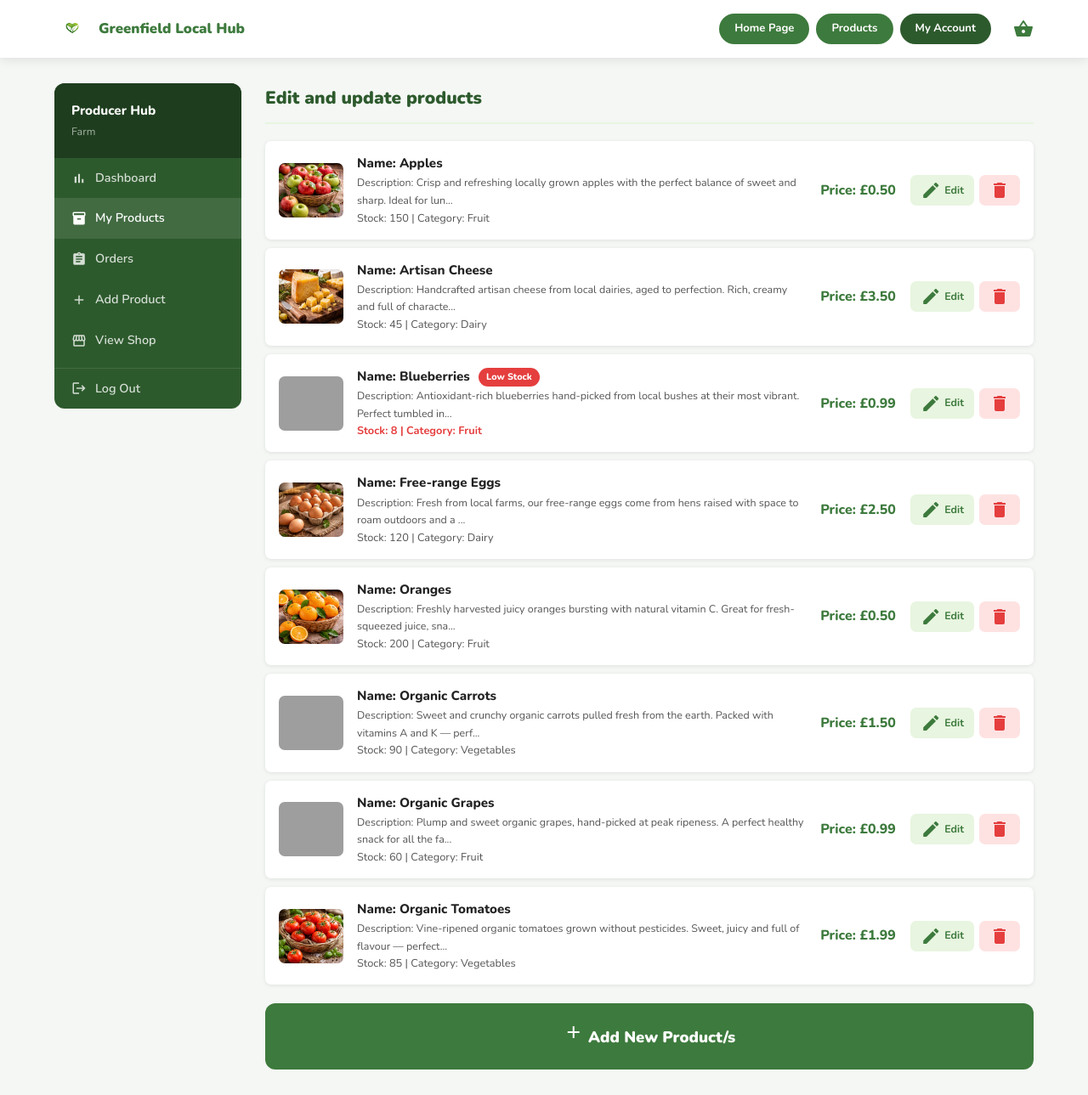
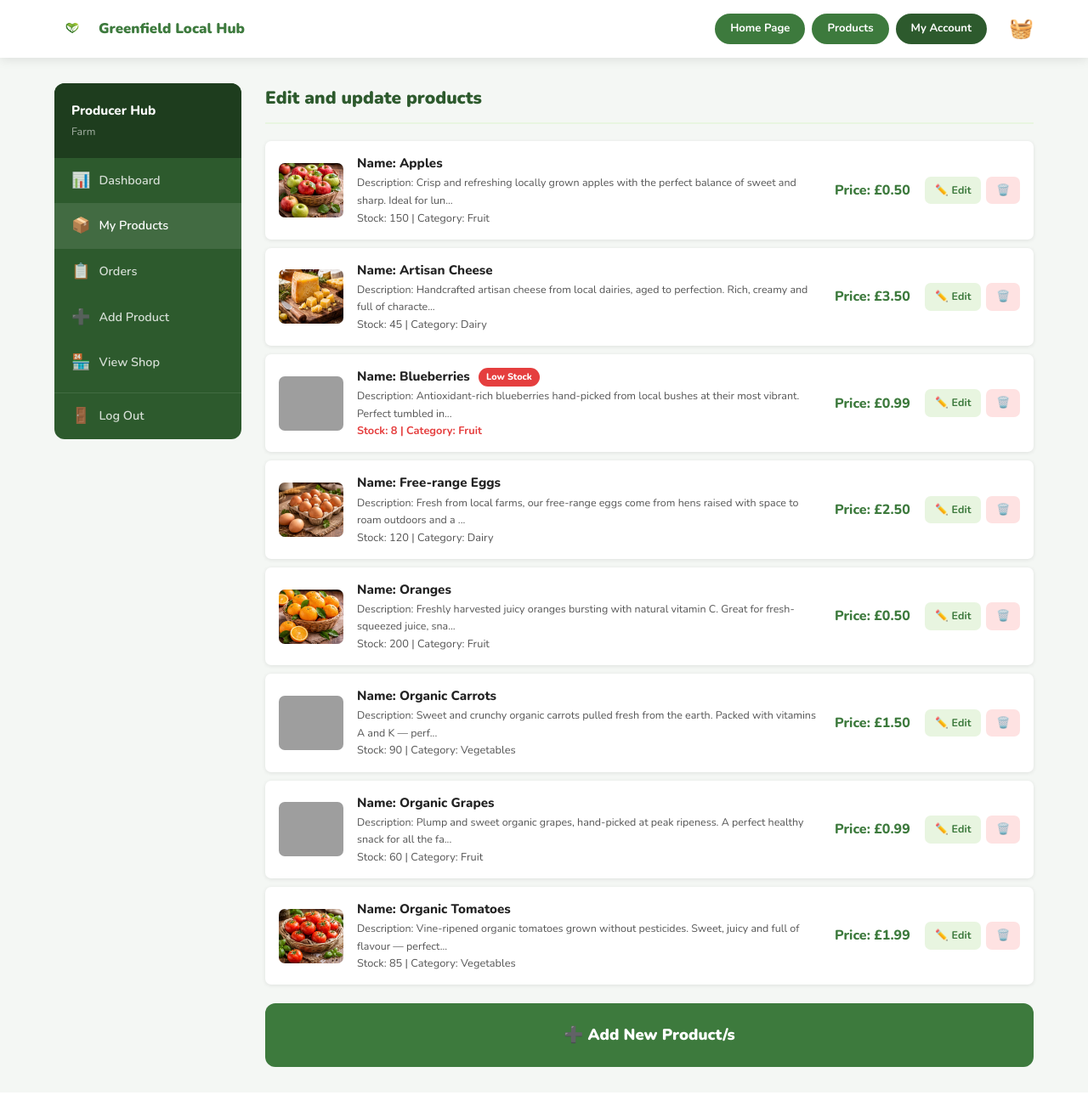
Before and after one commit to EagleOverlord/podcast-music, a PHP site: page /producer/products.php in a window 1280 px wide. Shown: the whole page at 85% size. After the commit the page ends 1256 px from the top, so only its background shows below. Run offline with PHP 8.4, Linux system fonts and the light colour scheme; a user stored in the database is signed in; data comes from the database, SQL or seed files in the repository; some libraries are stand-ins or nearby versions; grey boxes are pictures that could not be loaded.

Commit message:
Make logo/icon visuals work offline without Material Icons CDN
Agent-Logs-Url: https://github.com/EagleOverlord/podcast-music/sessions/53a3dc9e-409b-4753-8bb4-5bf6bbb9bd01

Co-authored-by: EagleOverlord <212128574+EagleOverlord@users.noreply.github.com>

```diff
--- a/includes/header.php
+++ b/includes/header.php
@@ -12,7 +12,6 @@ $current_dir  = basename(dirname($_SERVER['PHP_SELF']));
     <link rel="stylesheet" href="<?= BASE_URL ?>css/style.css">
     <link rel="preconnect" href="https://fonts.googleapis.com">
     <link href="https://fonts.googleapis.com/css2?family=Nunito:wght@400;600;700;800;900&display=swap" rel="stylesheet">
-    <link href="https://fonts.googleapis.com/icon?family=Material+Icons" rel="stylesheet">
 </head>
 <body>
 
@@ -43,7 +42,7 @@ $current_dir  = basename(dirname($_SERVER['PHP_SELF']));
         </div>
 
         <a href="<?= BASE_URL ?>basket.php" class="nav-cart" title="View basket">
-            <span class="material-icons">shopping_basket</span>
+            <span class="material-icons">🧺</span>
             <?php if ($basket_count > 0): ?>
                 <span class="cart-badge"><?= $basket_count ?></span>
             <?php endif; ?>
--- a/index.php
+++ b/index.php
@@ -18,7 +18,7 @@ require_once 'includes/header.php';
             <h1>Eat Fresh and<br>Buy Local</h1>
             <p>Supporting local farmers &amp; bringing the freshest produce straight to your door.</p>
             <a href="shop.php" class="btn btn-primary btn-lg">
-                <span class="material-icons">storefront</span> Shop Now
+                <span class="material-icons">🏪</span> Shop Now
             </a>
         </div>
     </section>
--- a/login.php
+++ b/login.php
@@ -56,7 +56,7 @@ require_once 'includes/header.php';
         <h1 class="auth-title">Login</h1>
 
         <?php if ($error): ?>
-            <div class="alert alert-error"><span class="material-icons" style="font-size:16px;vertical-align:middle;">error</span> <?= htmlspecialchars($error) ?></div>
+            <div class="alert alert-error"><span class="material-icons" style="font-size:16px;vertical-align:middle;">⚠️</span> <?= htmlspecialchars($error) ?></div>
         <?php endif; ?>
 
         <form method="POST" action="">
@@ -78,7 +78,7 @@ require_once 'includes/header.php';
             </div>
 
             <button type="submit" class="btn btn-primary btn-full btn-lg">
-                <span class="material-icons">lock</span> Login
+                <span class="material-icons">🔒</span> Login
             </button>
         </form>
 
--- a/order-confirmation.php
+++ b/order-confirmation.php
@@ -19,7 +19,7 @@ require_once 'includes/header.php';
 <div class="confirm-wrapper">
 
     <div class="confirm-icon">
-        <span class="material-icons">check</span>
+        <span class="material-icons">✅</span>
     </div>
 
     <h1 style="font-size:2rem;font-weight:900;margin-bottom:10px;">Order Confirmed!</h1>
@@ -60,11 +60,11 @@ require_once 'includes/header.php';
     <div style="display:flex;gap:12px;justify-content:center;flex-wrap:wrap;">
         <?php if ($order_id): ?>
         <a href="track-order.php?order=<?= $order_id ?>" class="btn btn-primary">
-            <span class="material-icons">location_on</span> Track My Order
+            <span class="material-icons">📍</span> Track My Order
         </a>
         <?php endif; ?>
         <a href="shop.php" class="btn btn-secondary">
-            <span class="material-icons">storefront</span> Continue Shopping
+            <span class="material-icons">🏪</span> Continue Shopping
         </a>
     </div>
 
--- a/producer/add-product.php
+++ b/producer/add-product.php
@@ -92,7 +92,7 @@ require_once '../includes/header.php';
         <h1 class="manage-heading"><?= $product ? 'Edit Product' : 'Add New Product' ?></h1>
 
         <?php if ($error): ?>
-        <div class="alert alert-error"><span class="material-icons" style="font-size:16px;vertical-align:middle;">error</span> <?= htmlspecialchars($error) ?></div>
+        <div class="alert alert-error"><span class="material-icons" style="font-size:16px;vertical-align:middle;">⚠️</span> <?= htmlspecialchars($error) ?></div>
         <?php endif; ?>
 
         <form method="POST" enctype="multipart/form-data">
@@ -174,7 +174,7 @@ require_once '../includes/header.php';
 
             <div style="display:flex;gap:12px;margin-top:6px;">
                 <button type="submit" class="btn btn-primary btn-lg">
-                    <span class="material-icons">save</span> <?= $product ? 'Save Changes' : 'Add Product' ?>
+                    <span class="material-icons">💾</span> <?= $product ? 'Save Changes' : 'Add Product' ?>
                 </button>
                 <a href="products.php" class="btn btn-outline">Cancel</a>
             </div>
--- a/producer/orders.php
+++ b/producer/orders.php
@@ -68,7 +68,7 @@ require_once '../includes/header.php';
 
         <?php if (empty($orders)): ?>
         <div class="empty-state">
-            <span class="material-icons">assignment</span>
+            <span class="material-icons">📋</span>
             <h3>No orders found</h3>
             <p>Orders will appear here once customers place them.</p>
         </div>
@@ -108,11 +108,11 @@ require_once '../includes/header.php';
                                 <option value="delivered"  <?= $o['status']==='delivered'  ? 'selected':'' ?>>Delivered</option>
                             </select>
                             <button type="submit" class="icon-btn icon-btn-edit" title="Update">
-                                <span class="material-icons">save</span>
+                                <span class="material-icons">💾</span>
                             </button>
                             <a href="<?= BASE_URL ?>track-order.php?order=<?= $o['id'] ?>"
                                class="icon-btn icon-btn-edit" title="View order" target="_blank">
-                                <span class="material-icons">open_in_new</span>
+                                <span class="material-icons">↗️</span>
                             </a>
                         </form>
                     </td>
--- a/producer/producer-sidebar.php
+++ b/producer/producer-sidebar.php
@@ -9,27 +9,27 @@ $current = basename($_SERVER['PHP_SELF']);
     <nav>
         <a href="<?= BASE_URL ?>producer/dashboard.php"
            class="producer-nav-link <?= $current==='dashboard.php' ? 'active':'' ?>">
-            <span class="material-icons">bar_chart</span> Dashboard
+            <span class="material-icons">📊</span> Dashboard
         </a>
         <a href="<?= BASE_URL ?>producer/products.php"
            class="producer-nav-link <?= $current==='products.php' ? 'active':'' ?>">
-            <span class="material-icons">inventory_2</span> My Products
+            <span class="material-icons">📦</span> My Products
         </a>
         <a href="<?= BASE_URL ?>producer/orders.php"
            class="producer-nav-link <?= $current==='orders.php' ? 'active':'' ?>">
-            <span class="material-icons">assignment</span> Orders
+            <span class="material-icons">📋</span> Orders
         </a>
         <a href="<?= BASE_URL ?>producer/add-product.php"
            class="producer-nav-link <?= $current==='add-product.php' ? 'active':'' ?>">
-            <span class="material-icons">add</span> Add Product
+            <span class="material-icons">➕</span> Add Product
         </a>
         <a href="<?= BASE_URL ?>shop.php" class="producer-nav-link">
-            <span class="material-icons">storefront</span> View Shop
+            <span class="material-icons">🏪</span> View Shop
         </a>
         <a href="<?= BASE_URL ?>logout.php"
            class="producer-nav-link"
            style="border-top:1px solid rgba(255,255,255,.1);margin-top:8px;">
-            <span class="material-icons">logout</span> Log Out
+            <span class="material-icons">🚪</span> Log Out
         </a>
     </nav>
 </aside>
--- a/producer/products.php
+++ b/producer/products.php
@@ -43,7 +43,7 @@ require_once '../includes/header.php';
 
         <?php if (empty($products)): ?>
         <div class="empty-state">
-            <span class="material-icons">inventory_2</span>
+            <span class="material-icons">📦</span>
             <h3>No products yet</h3>
             <p>Add your first product to get started.</p>
         </div>
@@ -76,12 +76,12 @@ require_once '../includes/header.php';
 
             <div class="product-row-actions" style="grid-column:4;">
                 <a href="add-product.php?edit=<?= $p['id'] ?>" class="icon-btn icon-btn-edit">
-                    <span class="material-icons">edit</span> Edit
+                    <span class="material-icons">✏️</span> Edit
                 </a>
                 <a href="products.php?delete=<?= $p['id'] ?>"
                    class="icon-btn icon-btn-delete"
                    onclick="return confirm('Delete <?= htmlspecialchars($p['name'], ENT_QUOTES) ?>?')">
-                    <span class="material-icons">delete</span>
+                    <span class="material-icons">🗑️</span>
                 </a>
             </div>
         </div>
@@ -89,7 +89,7 @@ require_once '../includes/header.php';
         <?php endif; ?>
 
         <a href="add-product.php" class="add-product-btn">
-            <span class="material-icons">add</span> Add New Product/s
+            <span class="material-icons">➕</span> Add New Product/s
         </a>
     </div>
 
--- a/shop.php
+++ b/shop.php
@@ -103,7 +103,7 @@ require_once 'includes/header.php';
                 <?php if ($cat_filter || $price_min !== null || $price_max): ?>
                 <div class="sidebar-section">
                     <a href="shop.php" class="btn btn-outline btn-sm btn-full">
-                        <span class="material-icons">close</span> Clear Filters
+                        <span class="material-icons">✖️</span> Clear Filters
                     </a>
                 </div>
                 <?php endif; ?>
@@ -119,7 +119,7 @@ require_once 'includes/header.php';
 
             <?php if (empty($products)): ?>
             <div class="empty-state">
-                <span class="material-icons">search</span>
+                <span class="material-icons">🔎</span>
                 <h3>No products found</h3>
                 <p>Try adjusting your filters or <a href="shop.php" class="form-link">browse all products</a>.</p>
             </div>
--- a/signup.php
+++ b/signup.php
@@ -53,7 +53,7 @@ require_once 'includes/header.php';
         <h1 class="auth-title">Sign Up</h1>
 
         <?php if ($error): ?>
-            <div class="alert alert-error"><span class="material-icons" style="font-size:16px;vertical-align:middle;">error</span> <?= htmlspecialchars($error) ?></div>
+            <div class="alert alert-error"><span class="material-icons" style="font-size:16px;vertical-align:middle;">⚠️</span> <?= htmlspecialchars($error) ?></div>
         <?php endif; ?>
 
         <form method="POST" action="">
@@ -86,7 +86,7 @@ require_once 'includes/header.php';
             </div>
 
             <button type="submit" class="btn btn-primary btn-full btn-lg" style="margin-top:6px;">
-                <span class="material-icons">person_add</span> Sign Up
+                <span class="material-icons">👥</span> Sign Up
             </button>
         </form>
 
--- a/track-order.php
+++ b/track-order.php
@@ -66,7 +66,7 @@ require_once 'includes/header.php';
                        value="<?= $order_id ?: '' ?>" style="max-width:200px;">
             </div>
             <button type="submit" class="btn btn-primary">
-                <span class="material-icons">search</span> Track
+                <span class="material-icons">🔎</span> Track
             </button>
         </form>
         <?php if ($error): ?>
@@ -176,7 +176,7 @@ require_once 'includes/header.php';
                 </select>
             </div>
             <button type="submit" class="btn btn-dark" style="margin-top:18px;">
-                <span class="material-icons">save</span> Update Order
+                <span class="material-icons">💾</span> Update Order
             </button>
         </form>
     </div>
```
Also changed, not shown: account.php (+9 -9 lines), basket.php (+5 -5 lines), checkout.php (+6 -6 lines), product.php (+5 -5 lines).
